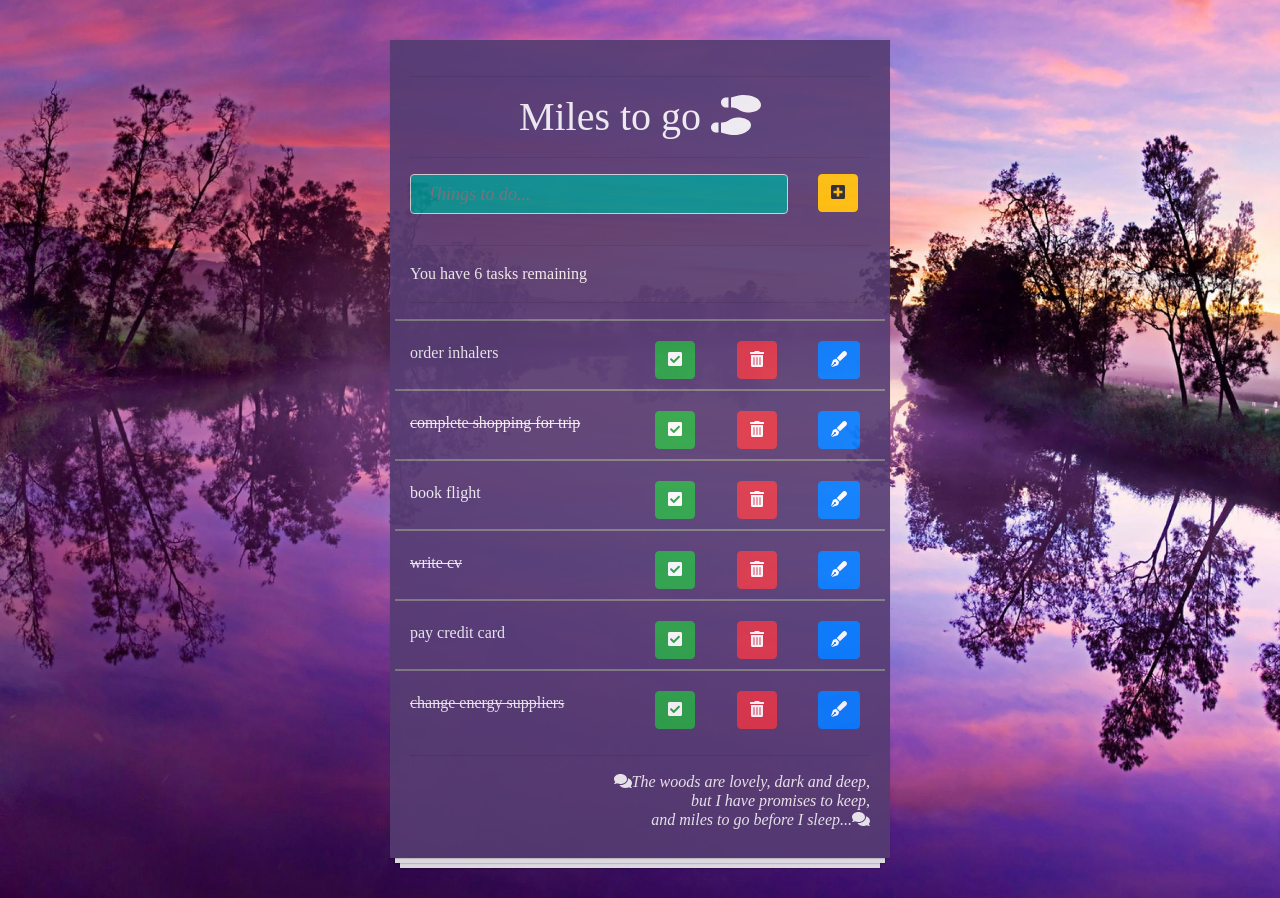
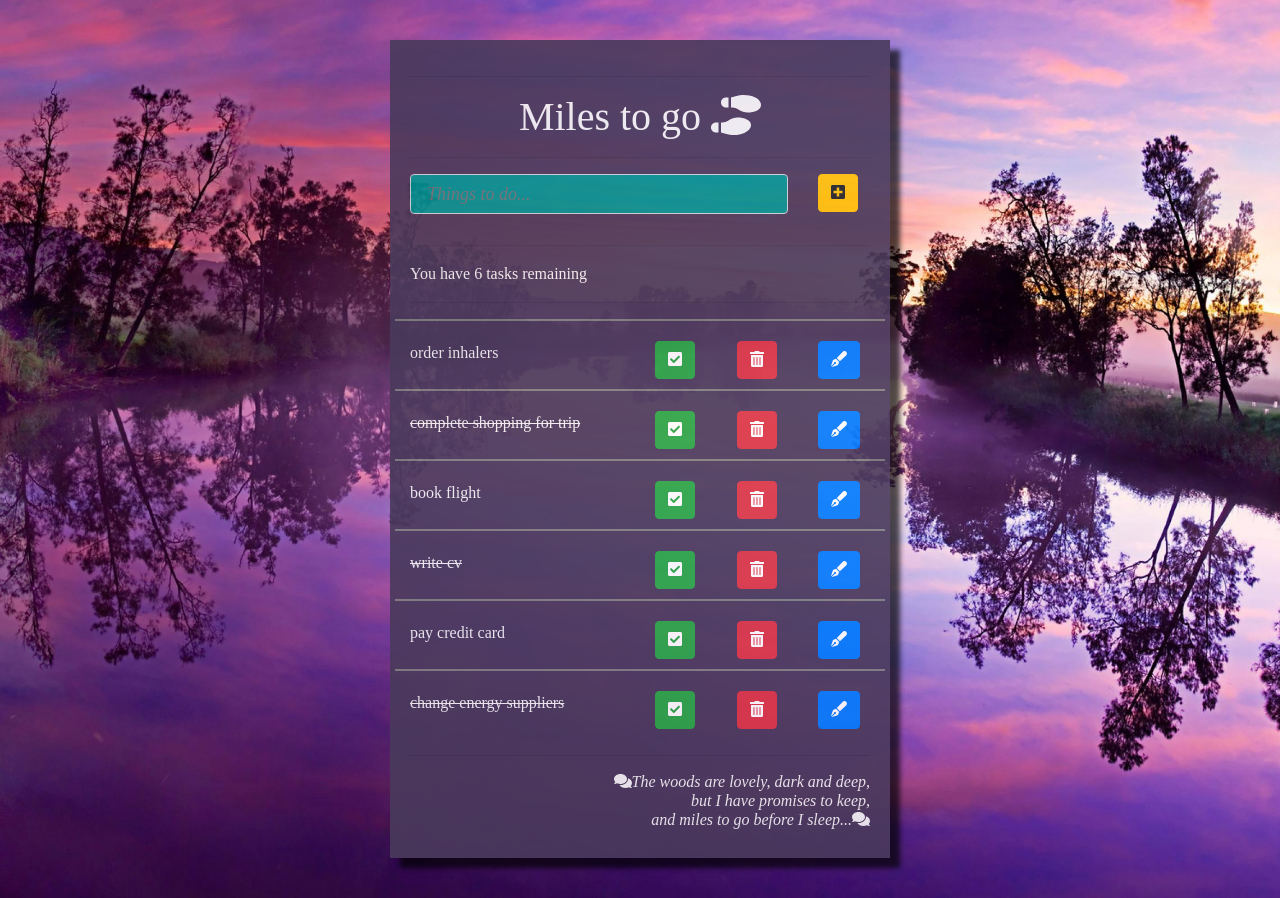
Before and after one commit to Saadi-design/todo_app_frontend, a React (Create React App) app: page / in a window 1280 px wide. Built offline with nearby package versions, Linux system fonts and the light colour scheme.

Commit message:
box shadow

```diff
--- a/src/App.css
+++ b/src/App.css
@@ -1,23 +1,15 @@
 .App{
-  background-color: #553c72;
+  background-color: #4a3a5c;
   opacity: 0.9;
   min-height:600px;
   width: 500px;
   margin: 40px auto;
   text-align: left;
   padding: 20px;
-  box-shadow:
-  /* The top layer shadow */
-      0 1px 1px rgba(0,0,0,0.15),
-          /* The second layer */
-      0 10px 0 -5px #eee,
-          /* The second layer shadow */
-      0 10px 1px -4px rgba(0,0,0,0.15),
-          /* The third layer */
-      0 20px 0 -10px #eee,
-          /* The third layer shadow */
-      0 20px 1px -9px rgba(0,0,0,0.15);
- }
+  box-shadow: 10px 10px 5px 0px rgba(0,0,0,0.75);
+  -moz-box-shadow: 10px 10px 5px 0px rgba(0,0,0,0.75);
+  box-shadow: 10px 10px 5px 0px rgba(0,0,0,0.75);
+}
 
 .App-logo {
   height: 40vmin;
@@ -30,3 +22,14 @@
 .completedTask {
   text-decoration: line-through;
 }
+
+/* 0 1px 1px rgba(0,0,0,0.15),
+
+      0 10px 0 -5px #eee,
+
+      0 10px 1px -4px rgba(0,0,0,0.15),
+
+      0 20px 0 -10px #eee,
+
+      0 20px 1px -9px rgba(0,0,0,0.15);
+ }  */
```
